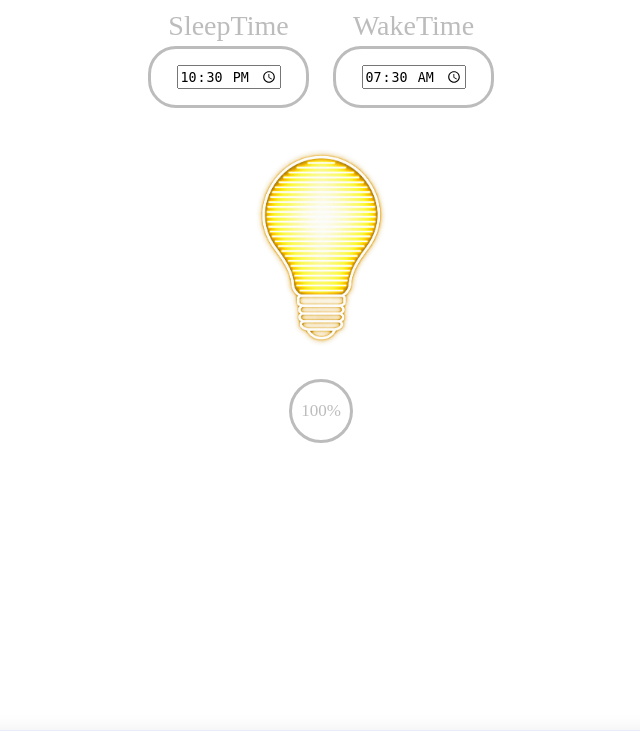
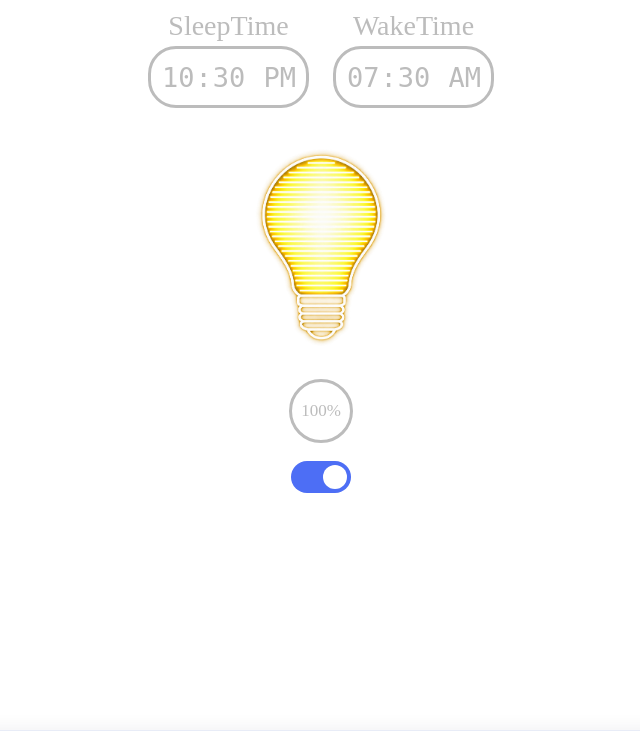
Before and after one commit to IbsenE10/TLE-1-LARRY-HQ, a PHP site: page / in a window 1280 px wide. Shown: the top 731 px of the page, without its empty margins (319-959 px from the left). Run offline with PHP 8.4, Linux system fonts and the light colour scheme.

Commit message:
aan/uit-knop

```diff
--- a/Index.php
+++ b/Index.php
@@ -36,12 +36,17 @@
 
             <!-- Hier de lamp -->
             <div class="lamp">
-                <img src="../images/Lamp100.png" alt="lamp">
+                <img id="lamp-image" src="images/Lamp100.png" alt="lamp">
             </div>
 
             <div class="percentage-circle">
                 100%
             </div>
+
+            <label class="power-switch">
+                <input type="checkbox" id="alarm-toggle" checked>
+                <span class="slider"></span>
+            </label>
 
         </div>
 
@@ -75,4 +80,5 @@
         </nav>
     </main>
 
+</body>
 </html>
--- a/css/AlarmStyle.css
+++ b/css/AlarmStyle.css
@@ -56,6 +56,20 @@ body {
     font-size: 27px;
 }
 
+.time-box input[type="time"] {
+    border: 0;
+    outline: 0;
+    background: transparent;
+    appearance: none;
+
+    color: #bcbcbc;
+    font-size: 27px;
+    text-align: center;
+}
+
+.time-box input[type="time"]::-webkit-calendar-picker-indicator {
+    display: none;
+}
 
 .lamp {
     width: 235px;
@@ -91,6 +105,45 @@ body {
 
     color: #bcbcbc;
     font-size: 17px;
+}
+
+.power-switch {
+    margin-top: 18px;
+}
+
+.power-switch input {
+    display: none;
+}
+
+.slider {
+    display: block;
+    width: 60px;
+    height: 32px;
+    background: #bcbcbc;
+    border-radius: 20px;
+    cursor: pointer;
+    position: relative;
+    transition: 0.3s;
+}
+
+.slider::before {
+    content: "";
+    position: absolute;
+    width: 24px;
+    height: 24px;
+    top: 4px;
+    left: 4px;
+    background: white;
+    border-radius: 50%;
+    transition: 0.3s;
+}
+
+.power-switch input:checked + .slider {
+    background: #4d6ef5;
+}
+
+.power-switch input:checked + .slider::before {
+    transform: translateX(28px);
 }
 
 
```
